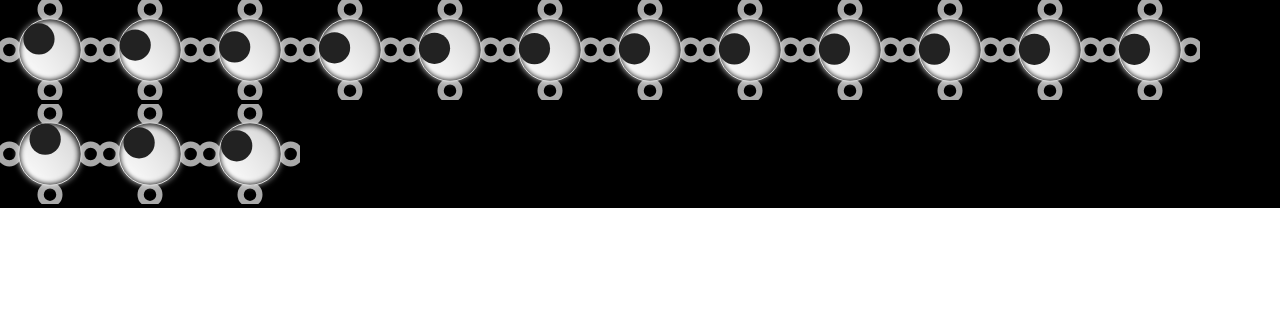
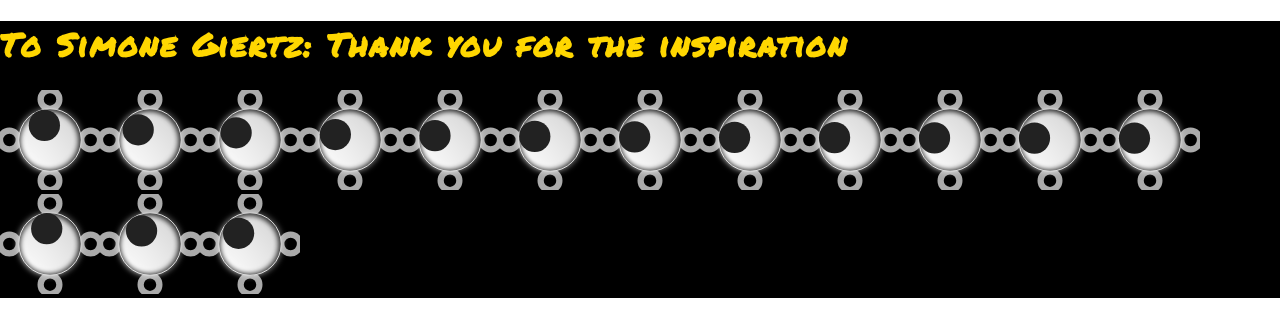
Before and after one commit to SashaBajzek/badass-builder-girl, a React (Create React App) app: page / in a window 1280 px wide. Shown: the top 336 px of the page. Built offline with nearby package versions, Linux system fonts and the light colour scheme.

Commit message:
Fix glitch for when mouse is centered

```diff
--- a/public/index.html
+++ b/public/index.html
@@ -13,6 +13,10 @@
       homescreen on Android. See https://developers.google.com/web/fundamentals/web-app-manifest/
     -->
     <link rel="manifest" href="%PUBLIC_URL%/manifest.json" />
+    <link
+      href="https://fonts.googleapis.com/css?family=Permanent+Marker"
+      rel="stylesheet"
+    />
     <!--
       Notice the use of %PUBLIC_URL% in the tags above.
       It will be replaced with the URL of the `public` folder during the build.
--- a/src/components/App/App.js
+++ b/src/components/App/App.js
@@ -6,6 +6,9 @@ class App extends Component {
   render() {
     return (
       <div className="App">
+        <header className="header">
+          <h1>To Simone Giertz: Thank you for the inspiration</h1>
+        </header>
         <Shirt />
       </div>
     );
--- a/src/components/App/App.scss
+++ b/src/components/App/App.scss
@@ -1,3 +1,9 @@
 .App {
   background-color: black;
 }
+
+.header {
+  color: gold;
+  font-family: "Permanent Marker", cursive;
+  letter-spacing: 2px;
+}
--- a/src/components/GooglyEyes/GooglyEyes.js
+++ b/src/components/GooglyEyes/GooglyEyes.js
@@ -29,10 +29,10 @@ class GooglyEyes extends Component {
       Math.pow(mouseX - circleX, 2) + Math.pow(mouseY - circleY, 2)
     );
     let angle = Math.atan((circleY - mouseY) / (circleX - mouseX));
-    if (distanceToMouse < 0.15625 * eyeSize) {
+    if (distanceToMouse <= 0.15625 * eyeSize) {
       pupilX = mouseX - circleX + eyeSize / 2;
       pupilY = mouseY - circleY + eyeSize / 2;
-    } else if (mouseX < circleX) {
+    } else if (mouseX <= circleX) {
       pupilX = 0.5 * eyeSize - 0.15625 * eyeSize * Math.cos(angle);
       pupilY = 0.5 * eyeSize - 0.15625 * eyeSize * Math.sin(angle);
     } else if (mouseX > circleX) {
--- a/src/index.js
+++ b/src/index.js
@@ -1,6 +1,6 @@
 import React from "react";
 import ReactDOM from "react-dom";
-import "./index.css";
+import "./index.scss";
 import App from "./components/App/App";
 import * as serviceWorker from "./serviceWorker";
 
--- a/src/index.css
+++ b/src/index.scss
@@ -1,3 +1,7 @@
+* {
+  box-sizing: border-box;
+}
+
 body {
   margin: 0;
   padding: 0;
```
